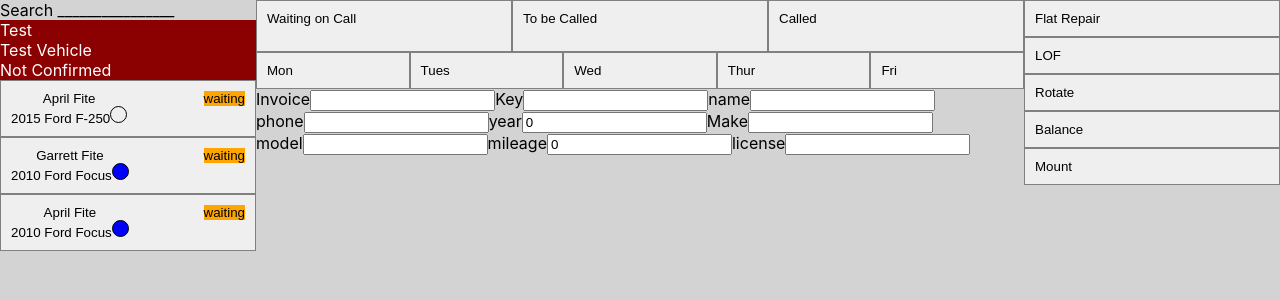
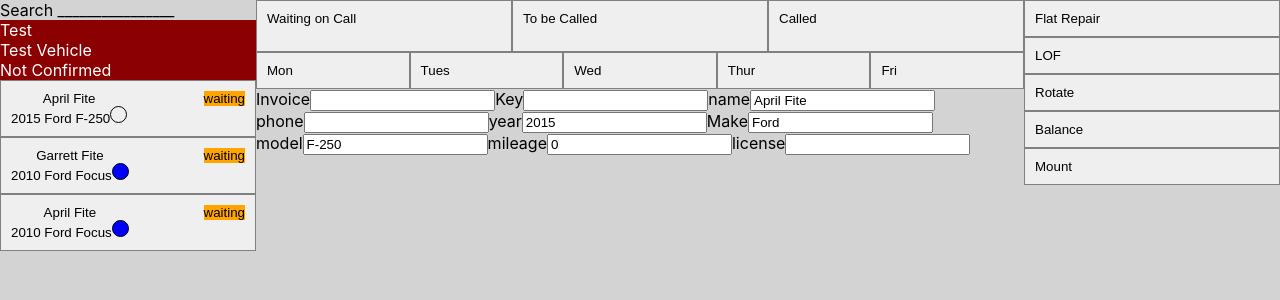
Before and after one commit to Stranded-Helix/WrightTireWebsite, a React (Create React App) app in the folder wright-tire-website/: page / in a window 1280 px wide. Shown: the top 300 px of the page. Built offline with nearby package versions, Linux system fonts and the light colour scheme.

Commit message:
added WriteUpActiveContext

```diff
--- a/wright-tire-website/src/App.js
+++ b/wright-tire-website/src/App.js
@@ -1,15 +1,18 @@
 import logo from './logo.svg';
 import './App.css';
 import { WriteUpContainer } from './components/WriteUpContainer/WriteUpContainer';
-import { WriteUpGlobalProvider } from './components/WriteUpGlobalContext/WriteUpGlobalContext';
+import { WriteUpListProvider } from './components/WriteUpListContext/WriteUpListContext';
+import { WriteUpActiveProvider } from './components/WriteUpActiveContext/WriteUpActiveContext';
 
 function App() {
   return (
-    <WriteUpGlobalProvider>
-      <WriteUpContainer>
+    <WriteUpListProvider>
+      <WriteUpActiveProvider>
+        <WriteUpContainer>
 
-      </WriteUpContainer>
-    </WriteUpGlobalProvider>
+        </WriteUpContainer>
+      </WriteUpActiveProvider>
+    </WriteUpListProvider>
 
   );
 }
--- /dev/null
+++ b/wright-tire-website/src/components/WriteUpActiveContext/WriteUpActiveContext.js
@@ -0,0 +1,35 @@
+import React, { useContext, useState } from 'react';
+import { useWriteUpListContext } from '../WriteUpListContext/WriteUpListContext';
+
+const WriteUpActiveContext = React.createContext();
+const WriteUpActiveContextUpdater = React.createContext();
+
+export function useWriteUpActiveContext() {
+    return useContext(WriteUpActiveContext);
+}
+
+export function useWriteUpActiveContextUpdater() {
+    return useContext(WriteUpActiveContextUpdater);
+}
+
+export function WriteUpActiveProvider({children}) {
+
+    const writeUpList = useWriteUpListContext();
+
+    const [activeWriteUps, setActiveWriteUps] = useState(
+        writeUpList[0]
+    )
+
+    //Might need to change to not return setActive...
+    const changeActiveWriteUp = (number) => setActiveWriteUps(writeUpList[number]);
+
+    const updateActiveWriteUp = (writeUp) => setActiveWriteUps(writeUp)
+
+    return (
+        <WriteUpActiveContext.Provider value={activeWriteUps}>
+            <WriteUpActiveContextUpdater.Provider value={changeActiveWriteUp, updateActiveWriteUp}>
+                {children}
+            </WriteUpActiveContextUpdater.Provider>
+        </WriteUpActiveContext.Provider>
+    )
+}
--- a/wright-tire-website/src/components/WriteUpList/WriteUpList.js
+++ b/wright-tire-website/src/components/WriteUpList/WriteUpList.js
@@ -1,11 +1,11 @@
 import React from 'react'
 import './styles.css';
 import { WriteUpListItem } from '../../components/WriteUpListItem/WriteUpListItem';
-import { useWriteUpGlobalContext } from '../WriteUpGlobalContext/WriteUpGlobalContext';
+import { useWriteUpListContext } from '../WriteUpListContext/WriteUpListContext';
 
 export function WriteUpList() {
 
-    const activeWorkOrders = useWriteUpGlobalContext();
+    const activeWorkOrders = useWriteUpListContext();
     console.log('WriteUpListLOG:')
     console.log(activeWorkOrders);
 
--- a/wright-tire-website/src/components/WriteUpGlobalContext/WriteUpGlobalContext.js
+++ b/wright-tire-website/src/components/WriteUpListContext/WriteUpListContext.js
@@ -1,9 +1,9 @@
 import React, { useContext, useState } from 'react';
 
-const WriteUpGlobalContext = React.createContext();
-const WriteUpGlobalContextUpdater = React.createContext();
+const WriteUpListContext = React.createContext();
+const WriteUpListContextUpdater = React.createContext();
 
-const testActiveWriteUps = [
+const writeUpLists = [
     {
         id: '001',
         admin: {
@@ -93,25 +93,25 @@ const testActiveWriteUps = [
     },
 ]
 
-export function useWriteUpGlobalContext() {
-    return useContext(WriteUpGlobalContext);
+export function useWriteUpListContext() {
+    return useContext(WriteUpListContext);
 }
 
-export function useWriteUpGlobalContextUpdater() {
-    return useContext(WriteUpGlobalContextUpdater);
+export function useWriteUpListContextUpdater() {
+    return useContext(WriteUpListContextUpdater);
 }
 
-export function WriteUpGlobalProvider({children}) {
+export function WriteUpListProvider({children}) {
 
-    const [activeWriteUps, setActiveWriteUps] = useState(
-        testActiveWriteUps
+    const [writeUpList, setWriteUpList] = useState(
+        writeUpLists
     )
 
     return (
-        <WriteUpGlobalContext.Provider value={activeWriteUps}>
-            <WriteUpGlobalContextUpdater.Provider value=''>
+        <WriteUpListContext.Provider value={writeUpList}>
+            <WriteUpListContextUpdater.Provider value=''>
                 {children}
-            </WriteUpGlobalContextUpdater.Provider>
-        </WriteUpGlobalContext.Provider>
+            </WriteUpListContextUpdater.Provider>
+        </WriteUpListContext.Provider>
     )
 }
--- a/wright-tire-website/src/components/WriteUpListItem/WriteUpListItem.js
+++ b/wright-tire-website/src/components/WriteUpListItem/WriteUpListItem.js
@@ -1,7 +1,10 @@
 import React from 'react';
 import './styles.css';
+import { useWriteUpActiveContextUpdater } from '../WriteUpActiveContext/WriteUpActiveContext';
 
 export function WriteUpListItem(props) {
+
+    const changeWriteUp = useWriteUpActiveContextUpdater()
     return (
         <button>
             <div className="write-up-list-info-box">
--- a/wright-tire-website/src/components/WriteUpMain/WriteUpMain.js
+++ b/wright-tire-website/src/components/WriteUpMain/WriteUpMain.js
@@ -2,11 +2,11 @@ import React from 'react';
 import './styles.css';
 import { WriteUpMainAdmin } from '../../components/WriteUpMainAdmin/WriteUpMainAdmin';
 import { WriteUpMainWorkItem } from '../../components/WriteUpMainWorkItem/WriteUpMainWorkItem';
-import { useWriteUpGlobalContext, useWriteUpGlobalContextUpdater } from '../WriteUpGlobalContext/WriteUpGlobalContext';
+import { useWriteUpListContext, useWriteUpListContextUpdater } from '../WriteUpListContext/WriteUpListContext';
 
 export function WriteUpMain () {
     //TODO: rework to hold a single writeup object
-    const activeWriteUp = useWriteUpGlobalContext();
+    const activeWriteUp = useWriteUpListContext();
     console.log('writeUpMain');
     console.log(activeWriteUp);
 
--- a/wright-tire-website/src/components/WriteUpMainAdmin/WriteUpMainAdmin.js
+++ b/wright-tire-website/src/components/WriteUpMainAdmin/WriteUpMainAdmin.js
@@ -1,33 +1,24 @@
 import React, { useState, useEffect } from 'react';
 import './styles.css';
-import { useWriteUpGlobalContext, useWriteUpGlobalContextUpdater } from '../../components/WriteUpGlobalContext/WriteUpGlobalContext';
+import { useWriteUpActiveContext, useWriteUpActiveContextUpdater } from '../WriteUpActiveContext/WriteUpActiveContext';
 
 export function WriteUpMainAdmin () {
-    const Contextcustomer = useWriteUpGlobalContext();
-
-    const [customer, setCustomer] = useState({
-        id: '',
-        invoice: '',
-        key: '',
-        name: '',
-        phone: '',
-        year: 0,
-        make: '',
-        model: '',
-        mileage: 0,
-        license: '',
-        color: '',
-        status: '',
-    });
+    const activeCustomer = useWriteUpActiveContext();
+    const updateCustomer = useWriteUpActiveContextUpdater();
 
     // useEffect(() => {
     //     setCustomer(prevCustomer => ({...prevCustomer, Contextcustomer[0].admin}));
     // }, []);
 
+    console.log("MainAdmin");
+    console.log(activeCustomer);
 
     const handleInfoChange = (e) => {
-        setCustomer(prevCustomer => ({...prevCustomer, [e.target.name]: e.target.value}))
-        console.log(customer);
+        updateCustomer(customerPrev => ({...customerPrev, admin: {
+            ...customerPrev.admin,
+            [e.target.name]: e.target.value
+        }}))
+        console.log(activeCustomer);
     }
 
     return (
@@ -37,7 +28,7 @@ export function WriteUpMainAdmin () {
                         Invoice
                     </label>
                     <input type='text' className='write-up-main-invoice-input'
-                    name='invoice' value={customer.invoice} onChange={handleInfoChange}>
+                    name='invoice' value={activeCustomer.admin.invoice} onChange={handleInfoChange}>
 
                     </input>
                 </div>
@@ -46,7 +37,7 @@ export function WriteUpMainAdmin () {
                         Key
                     </label>
                     <input type='text' className='write-up-main-key-input'
-                    name='key' value={customer.key} onChange={handleInfoChange}>
+                    name='key' value={activeCustomer.admin.key} onChange={handleInfoChange}>
 
                     </input>
                 </div>
@@ -55,7 +46,7 @@ export function WriteUpMainAdmin () {
                         name
                     </label>
                     <input type='text' className='write-up-main-name-input'
-                    name='name' value={customer.name} onChange={handleInfoChange}>
+                    name='name' value={activeCustomer.admin.name} onChange={handleInfoChange}>
 
                     </input>
                 </div>
@@ -64,7 +55,7 @@ export function WriteUpMainAdmin () {
                         phone
                     </label>
                     <input type='text' className='write-up-main-phone-input'
-                    name='phone' value={customer.phone} onChange={handleInfoChange}>
+                    name='phone' value={activeCustomer.admin.phone} onChange={handleInfoChange}>
 
                     </input>
                 </div>
@@ -73,7 +64,7 @@ export function WriteUpMainAdmin () {
                         year
                     </label>
                     <input type='text' className='write-up-main-year-input'
-                    name='year' value={customer.year} onChange={handleInfoChange}>
+                    name='year' value={activeCustomer.admin.year} onChange={handleInfoChange}>
 
                     </input>
                 </div>
@@ -82,7 +73,7 @@ export function WriteUpMainAdmin () {
                         Make
                     </label>
                     <input type='text' className='write-up-main-make-input'
-                    name='make' value={customer.make} onChange={handleInfoChange}>
+                    name='make' value={activeCustomer.admin.make} onChange={handleInfoChange}>
 
                     </input>
                 </div>
@@ -91,7 +82,7 @@ export function WriteUpMainAdmin () {
                         model
                     </label>
                     <input type='text' classmodel='write-up-main-model-input'
-                    name='model' value={customer.model} onChange={handleInfoChange}>
+                    name='model' value={activeCustomer.admin.model} onChange={handleInfoChange}>
 
                     </input>
                 </div>
@@ -100,7 +91,7 @@ export function WriteUpMainAdmin () {
                         mileage
                     </label>
                     <input type='text' classmileage='write-up-main-mileage-input'
-                    name='mileage' value={customer.mileage} onChange={handleInfoChange}>
+                    name='mileage' value={activeCustomer.admin.mileage} onChange={handleInfoChange}>
 
                     </input>
                 </div>
@@ -109,7 +100,7 @@ export function WriteUpMainAdmin () {
                         license
                     </label>
                     <input type='text' classlicense='write-up-main-license-input'
-                    name='license' value={customer.license} onChange={handleInfoChange}>
+                    name='license' value={activeCustomer.admin.license} onChange={handleInfoChange}>
 
                     </input>
                 </div>
```
Also changed, not shown: wright-tire-website/src/components/WriteUpGlobalContext/styles.css (deleted), 1 other file (tests, documents, lock files or other folders).
